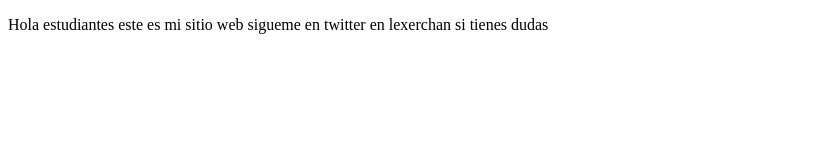
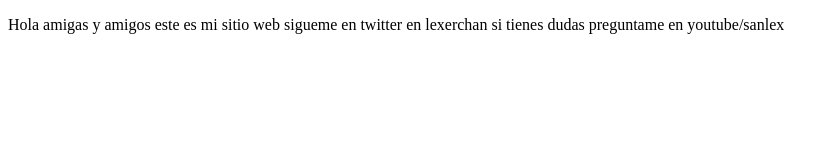
Before and after one commit to lexerchan/proyectoDemoCursoPrework, a plain HTML site: page index.html in a window 1280 px wide. Shown: the whole page, without its empty margins (0-837 px from the left). Drawn offline with Linux system fonts and the light colour scheme.

Commit message:
cambios agregamos sitio de youtube

```diff
--- a/index.html
+++ b/index.html
@@ -8,8 +8,8 @@
 </head>
 <body>
     <p>
-        Hola estudiantes este es mi sitio web
-        sigueme en twitter en lexerchan si tienes dudas
+        Hola amigas y amigos este es mi sitio web
+        sigueme en twitter en lexerchan si tienes dudas preguntame en youtube/sanlex
     </p>
 </body>
 </html>
```
